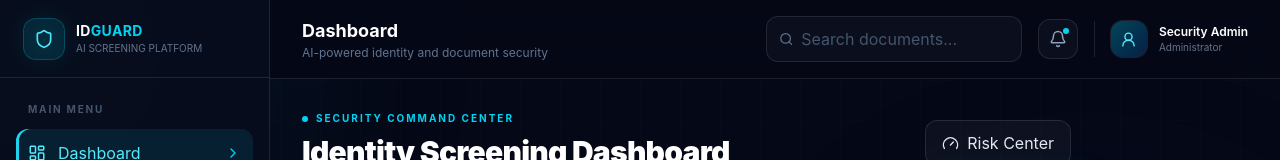
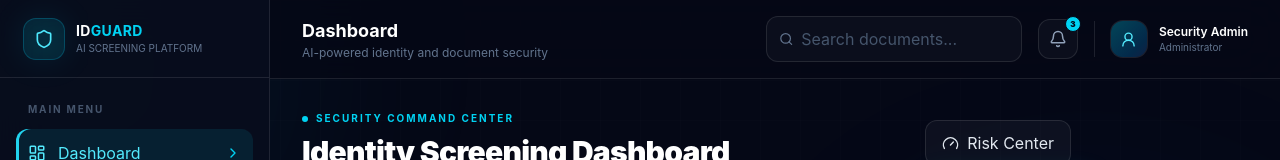
Before and after one commit to svg185/sih-2026, a React (Vite) app: page / in a window 1280 px wide. Shown: the top 160 px of the page. Built offline with nearby package versions, Linux system fonts and the light colour scheme.

Commit message:
feat: add interactive notification center

```diff
--- a/src/App.jsx
+++ b/src/App.jsx
@@ -494,6 +494,39 @@ function Header({
   search,
   setSearch,
 }) {
+  const [notificationsOpen, setNotificationsOpen] = useState(false);
+  const [notifications, setNotifications] = useState([
+    {
+      id: 1,
+      title: "Suspicious document detected",
+      text: "Passport_User02.jpg requires analyst review.",
+      time: "18 min ago",
+      tone: "yellow",
+    },
+    {
+      id: 2,
+      title: "Fake document blocked",
+      text: "PAN_Card_Sample.pdf was flagged by the screening engine.",
+      time: "1 hr ago",
+      tone: "red",
+    },
+    {
+      id: 3,
+      title: "AI engine operational",
+      text: "All screening services are currently healthy.",
+      time: "2 hrs ago",
+      tone: "green",
+    },
+  ]);
+
+  const unreadCount = notifications.length;
+
+  const notificationTone = {
+    yellow: { icon: AlertTriangle, className: "text-amber-300 bg-amber-400/10" },
+    red: { icon: XCircle, className: "text-red-300 bg-red-400/10" },
+    green: { icon: ShieldCheck, className: "text-emerald-300 bg-emerald-400/10" },
+  };
+
   return (
     <header className="sticky top-0 z-30 border-b border-white/10 bg-[#050816]/80 backdrop-blur-xl">
       <div className="flex h-[78px] items-center gap-4 px-4 sm:px-6 lg:px-8">
@@ -525,14 +558,73 @@ function Header({
           </div>
         </div>
 
+        <div className="relative">
           <button
             type="button"
             title="Notifications"
-          className="relative rounded-xl border border-white/10 bg-white/[0.03] p-2.5 text-slate-400 hover:text-white"
+            onClick={() => setNotificationsOpen((open) => !open)}
+            className="relative rounded-xl border border-white/10 bg-white/[0.03] p-2.5 text-slate-400 transition hover:border-cyan-400/20 hover:text-white"
+            aria-expanded={notificationsOpen}
           >
             <Bell size={18} />
-          <span className="absolute right-2 top-2 h-1.5 w-1.5 rounded-full bg-cyan-400" />
+            {unreadCount > 0 && (
+              <span className="absolute -right-1 -top-1 flex h-4 min-w-4 items-center justify-center rounded-full border border-[#050816] bg-cyan-400 px-1 text-[8px] font-black text-slate-950">
+                {unreadCount}
+              </span>
+            )}
           </button>
+
+          {notificationsOpen && (
+            <div className="absolute right-0 top-14 z-50 w-[min(360px,calc(100vw-2rem))] overflow-hidden rounded-2xl border border-white/10 bg-[#0a1020]/98 shadow-2xl shadow-black/40 backdrop-blur-xl">
+              <div className="flex items-center justify-between border-b border-white/10 px-4 py-3">
+                <div>
+                  <p className="text-sm font-bold">Notifications</p>
+                  <p className="mt-0.5 text-[10px] text-slate-500">Security events and system alerts</p>
+                </div>
+                {notifications.length > 0 && (
+                  <button
+                    type="button"
+                    onClick={() => setNotifications([])}
+                    className="text-[10px] font-semibold text-cyan-300 hover:text-cyan-200"
+                  >
+                    Clear all
+                  </button>
+                )}
+              </div>
+
+              <div className="max-h-[330px] overflow-y-auto p-2">
+                {notifications.length === 0 ? (
+                  <div className="px-5 py-8 text-center">
+                    <CheckCircle2 className="mx-auto text-emerald-400" size={24} />
+                    <p className="mt-3 text-xs font-semibold">You're all caught up</p>
+                    <p className="mt-1 text-[10px] text-slate-500">No new security notifications.</p>
+                  </div>
+                ) : (
+                  notifications.map((item) => {
+                    const tone = notificationTone[item.tone] || notificationTone.green;
+                    const Icon = tone.icon;
+                    return (
+                      <div key={item.id} className="group flex gap-3 rounded-xl p-3 transition hover:bg-white/[0.04]">
+                        <div className={`flex h-9 w-9 shrink-0 items-center justify-center rounded-xl ${tone.className}`}>
+                          <Icon size={16} />
+                        </div>
+                        <div className="min-w-0 flex-1">
+                          <p className="text-xs font-semibold text-white">{item.title}</p>
+                          <p className="mt-1 text-[10px] leading-4 text-slate-500">{item.text}</p>
+                          <p className="mt-1.5 text-[9px] text-slate-600">{item.time}</p>
+                        </div>
+                      </div>
+                    );
+                  })
+                )}
+              </div>
+
+              <div className="border-t border-white/10 px-4 py-2.5">
+                <p className="text-center text-[9px] uppercase tracking-[0.16em] text-slate-600">Demo security event feed</p>
+              </div>
+            </div>
+          )}
+        </div>
 
         <div className="hidden h-9 w-px bg-white/10 sm:block" />
 
```
Lines whose indentation alone changed are shown as unchanged.
